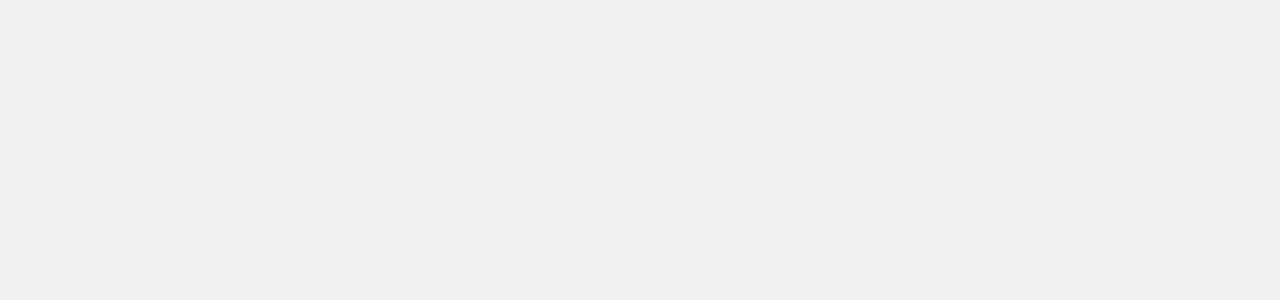
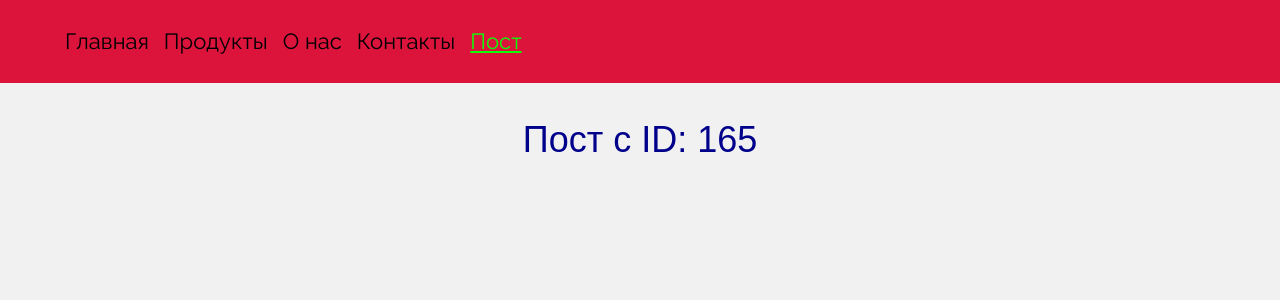
Before and after one commit to ulan-cmd/my-blog, a React (Create React App) app: page /post/165 in a window 1280 px wide. Before the commit this address had no page. Shown: the top 300 px of the page. Built offline with nearby package versions, Linux system fonts and the light colour scheme.

Commit message:
feat: added routes

```diff
--- a/src/App.css
+++ b/src/App.css
@@ -1,3 +1,7 @@
+ul{
+  margin: 0;
+}
+
 .title {
   text-align: center;
   color: darkblue;
@@ -5,95 +9,23 @@
   padding-top: 20px;
 }
 
-.mainFlex{
-  display: flex;
+.nav{
+  background-color: crimson;
+  padding: 25px;
 }
 
-.leftFlex{
-  display: flex;
-  flex-direction: column;
-  max-width: 60%;
-  padding: 10px 35px;
+.nav ul li {
+  list-style: none;
+  display: inline-block;
 }
 
-.rightFlex{
-  display: flex;
-  flex-direction: column;
-  max-width: 40%;
-  background-size: contain;
-  padding: 10px 35px;
+.nav ul li a{
+  text-decoration: none;
+  margin-right: 15px;
+  font-size: 22px;
 }
 
-.colFlex{
-  display: flex;
-  flex-direction: column;
+.active-link{
+  color:#0aff0a;
+  text-decoration: underline!important;
 }
-
-.rowFlex{
-  display: flex;
-  padding: 25px 30px;
-}
-
-.img{
-  border-radius: 20px;
-}
-
-.line{
-  height: 1px;
-  background-color: darkgrey;
-  border: none;
-}
-
-.leftMargin{
-  margin-left: 35px;
-}
-
-.commentFlex{
-  display: flex;
-  justify-content: space-around;
-  padding: 20px 25px;
-}
-
-.commentSectionDetails{
-  display: flex;
-  flex-direction: column;
-  width: 15%;
-  border: 1px ridge lightgrey;
-  padding: 10px;
-}
-
-.commentSectionContent{
-  display: flex;
-  flex-direction: column;
-  width: 85%;
-}
-
-.commentSectionBorder{
-  border: 1px ridge lightgrey;
-  padding: 10px;
-}
-
-.commentWidth{
-  width: 35%;
-}
-
-.btn{
-  width: 25%;
-  color: white;
-  font-weight: bold;
-  background-color: coral;
-  border: none;
-  cursor: pointer;
-  border-radius: 10px;
-}
-
-.italicFont{
-  font-style: italic;
-}
-
-.largeFont{
-  font-size: 25px;
-}
-
-input:focus {background-color: lightgrey}
-textarea:focus {background-color: lightgrey}
--- a/src/App.js
+++ b/src/App.js
@@ -1,16 +1,37 @@
 import React from "react";
-import { BrowserRouter, Routes, Route } from "react-router-dom";
-
-import Post from "./pages/Post/Post";
+import {BrowserRouter, Routes, Route, NavLink} from "react-router-dom";
+import {Main, About, Products, Contacts, Post, NotFound} from "./Pages";
 import "./App.css";
-import Main from "./pages/Main/Main";
 
 const App = () => {
     return (
         <BrowserRouter>
+            <nav className="nav">
+                <ul>
+                    <li>
+                        <NavLink className={(object) => object.isActive ? 'active-link' : ''} to="/">Главная</NavLink>
+                    </li>
+                    <li>
+                        <NavLink className={(object) => object.isActive ? 'active-link' : ''} to="/products">Продукты</NavLink>
+                    </li>
+                    <li>
+                        <NavLink className={(object) => object.isActive ? 'active-link' : ''} to="/about">О нас</NavLink>
+                    </li>
+                    <li>
+                        <NavLink className={(object) => object.isActive ? 'active-link' : ''} to="/contacts">Контакты</NavLink>
+                    </li>
+                    <li>
+                        <NavLink className={(object) => object.isActive ? 'active-link' : ''} to="/post/165">Пост</NavLink>
+                    </li>
+                </ul>
+            </nav>
             <Routes>
                 <Route path="/" element={<Main/>}/>
-                <Route path="post" element={<Post/>}/>
+                <Route path="/products" element={<Products/>}/>
+                <Route path="/about" element={<About/>}/>
+                <Route path="/contacts" element={<Contacts/>}/>
+                <Route path="/post/:id" element={<Post/>}/>
+                <Route path="*" element={<NotFound/>}/>
             </Routes>
         </BrowserRouter>
     )
--- /dev/null
+++ b/src/Pages.js
@@ -0,0 +1,27 @@
+import React from "react";
+import {Link, useParams} from "react-router-dom";
+
+export const Main = () => {
+    return <h1 className="title">Главная страничка</h1>
+}
+
+export const Products = () => {
+    return <h1 className="title">Наши продукты</h1>
+}
+
+export const About = () => {
+    return <h1 className="title">О нас</h1>
+}
+
+export const Contacts = () => {
+    return <h1 className="title">Контакты</h1>
+}
+
+export const Post = () => {
+    const params = useParams();
+    return <h1 className="title">Пост c ID: {params.id}</h1>
+}
+
+export const NotFound = () => {
+    return <h1 className="title">Страничка не найдена. <Link to="/">Перейти на главную</Link></h1>
+}
```
